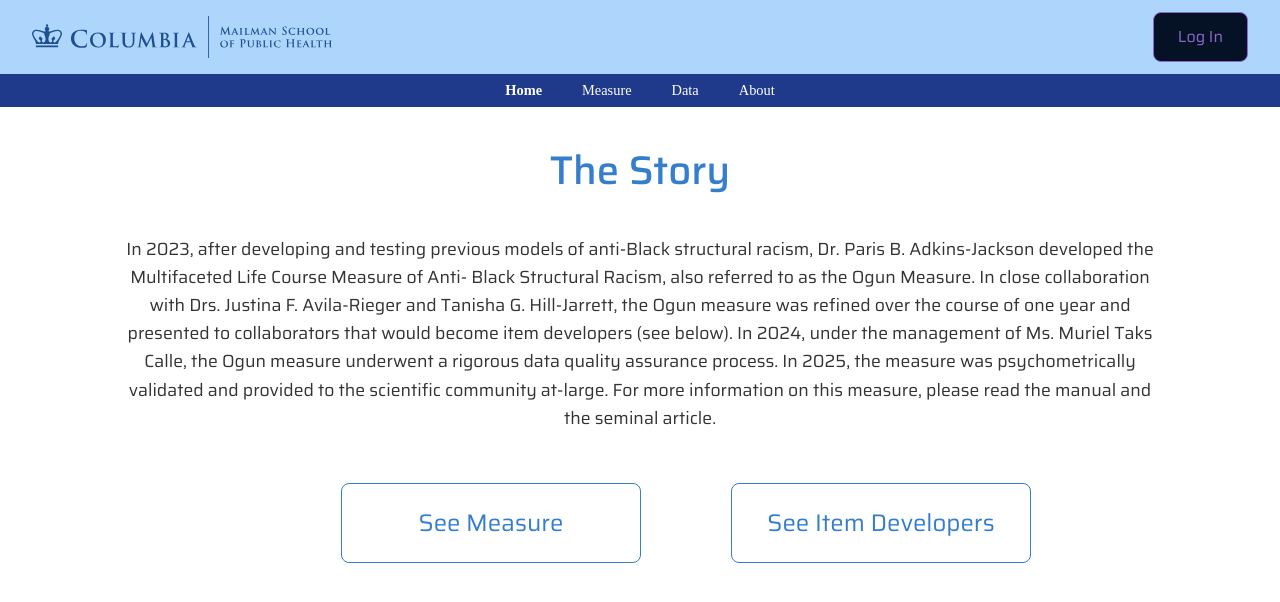
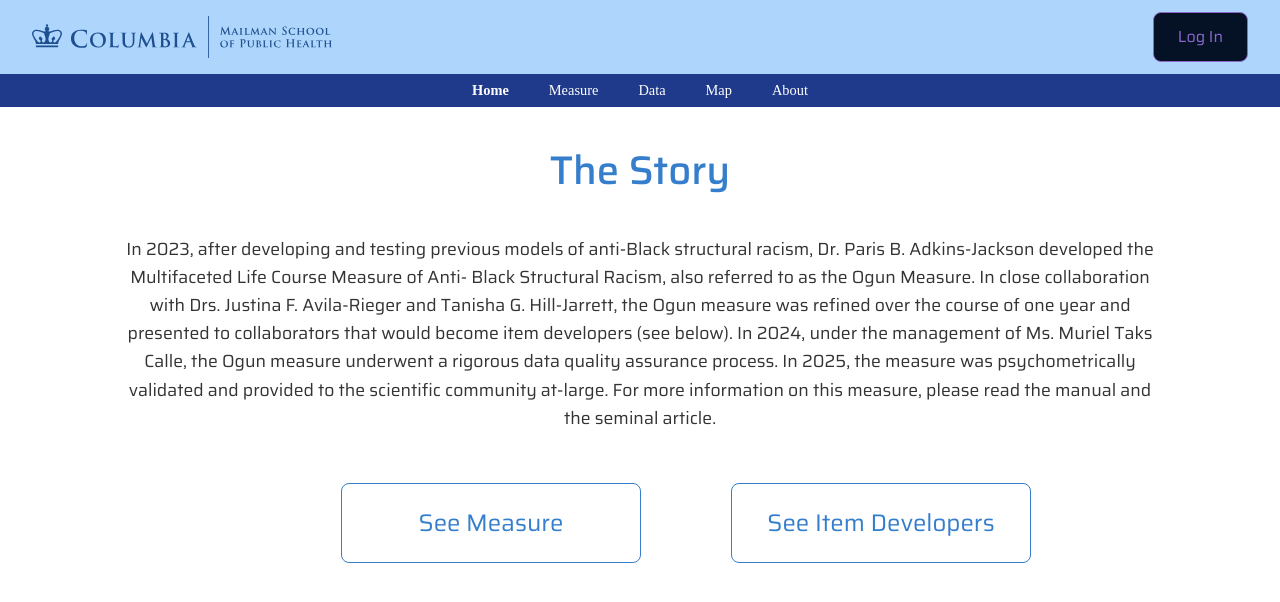
Before and after one commit to ehnry055/ogun-measure-app, a React (Create React App) app in the folder front-end/: page / in a window 1280 px wide. Shown: the top 602 px of the page. Built offline with nearby package versions, Linux system fonts and the light colour scheme.

Commit message:
Update Navbar.jsx

```diff
--- a/front-end/src/components/Navbar.jsx
+++ b/front-end/src/components/Navbar.jsx
@@ -11,11 +11,9 @@ function Navbar() {
 
   return (
     <header className="navbar-wrapper">
-
       {/* TOP BAR */}
       <div className="navbar-top">
         <div className="navbar-top-inner">
-
           {/* LEFT: Columbia logo */}
           <div className="navbar-left">
             <img
@@ -30,14 +28,12 @@ function Navbar() {
             {!isLoading && !isAuthenticated && <LoginButton />}
             {!isLoading && isAuthenticated && <LogoutButton />}
           </div>
-
         </div>
       </div>
 
       {/* BOTTOM NAV BAR */}
       <div className="navbar-bottom">
         <div className="navbar-bottom-inner">
-
           <NavLink to="/" end className="nav-link">
             Home
           </NavLink>
@@ -50,13 +46,15 @@ function Navbar() {
             Data
           </NavLink>
 
+          <NavLink to="/map" className="nav-link">
+            Map
+          </NavLink>
+
           <NavLink to="/itemdevelopers" className="nav-link">
             About
           </NavLink>
-
         </div>
       </div>
-
     </header>
   );
 }
```
